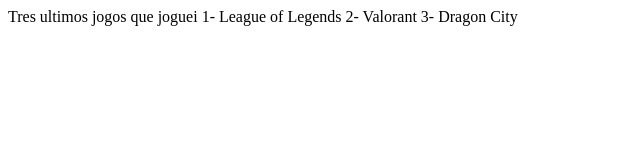
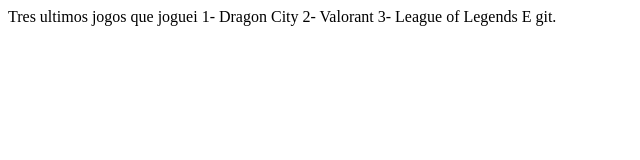
Before and after one commit to ufjf-dcc121/dcc121-2023-1-atv1-pedronitzsche, a plain HTML site: page teste.html in a window 1280 px wide. Shown: the full height of the page, 0-640 px from the left. Drawn offline with Linux system fonts and the light colour scheme.

Commit message:
modificacao

```diff
--- a/teste.html
+++ b/teste.html
@@ -8,8 +8,8 @@
 <body>
     Tres ultimos jogos que joguei
 
-    1- League of Legends
+    1- Dragon City
     2- Valorant
-    3- Dragon City
+    3- League of Legends E git.
 </body>
 </html>
```
